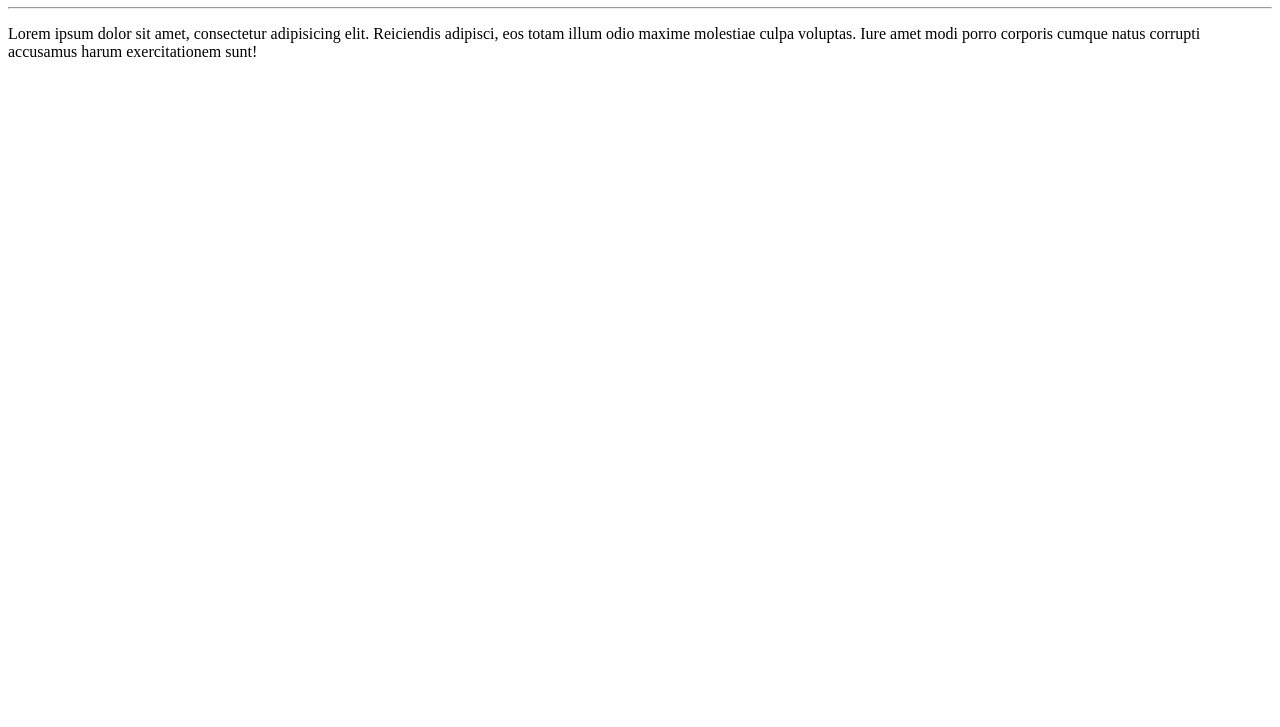
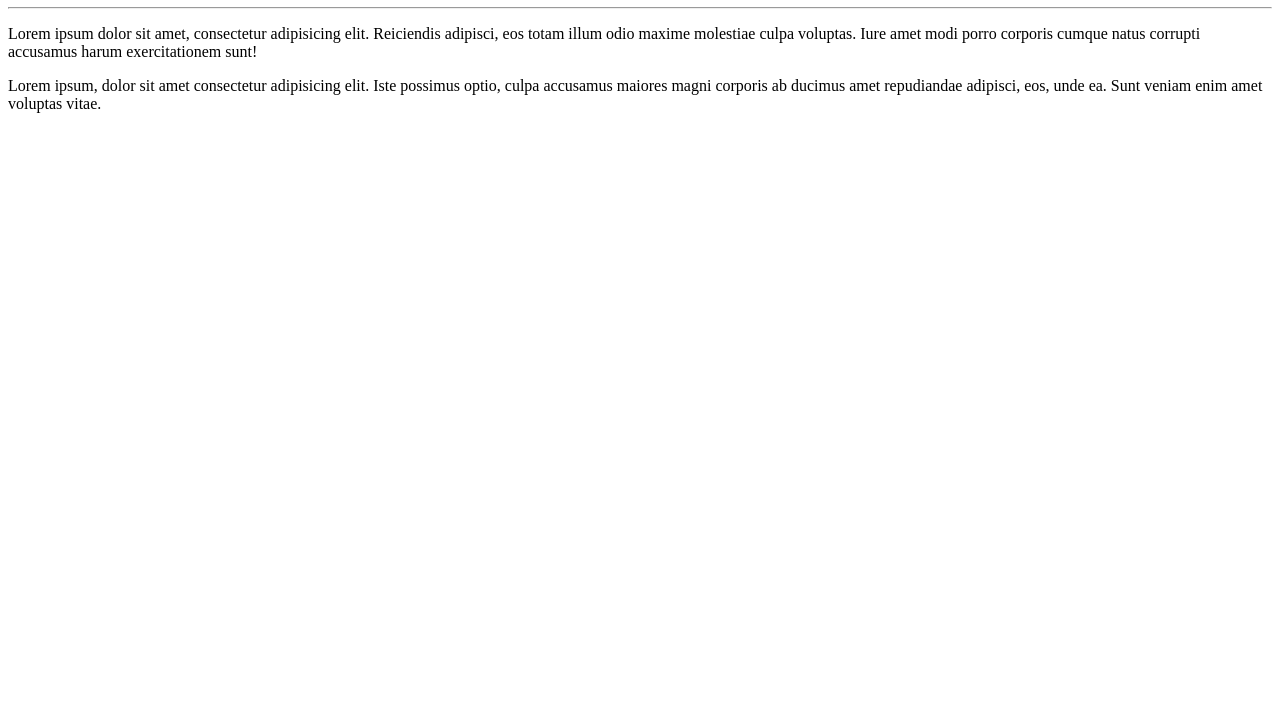
Before and after one commit to Mary-Janne/HTML-guanabara, a plain HTML site: page site-exemplo/index.html in a window 1280 px wide. Shown: the part 73-800 px from the top of the page. Drawn offline with Linux system fonts and the light colour scheme.

Commit message:
add um paragrafo

```diff
--- a/site-exemplo/index.html
+++ b/site-exemplo/index.html
@@ -9,5 +9,6 @@
     <h1>Óla. Mundo</h1>
     <hr>
     <p>Lorem ipsum dolor sit amet, consectetur adipisicing elit. Reiciendis adipisci, eos totam illum odio maxime molestiae culpa voluptas. Iure amet modi porro corporis cumque natus corrupti accusamus harum exercitationem sunt!</p>
+    <p>Lorem ipsum, dolor sit amet consectetur adipisicing elit. Iste possimus optio, culpa accusamus maiores magni corporis ab ducimus amet repudiandae adipisci, eos, unde ea. Sunt veniam enim amet voluptas vitae.</p>
 </body>
 </html>
```
